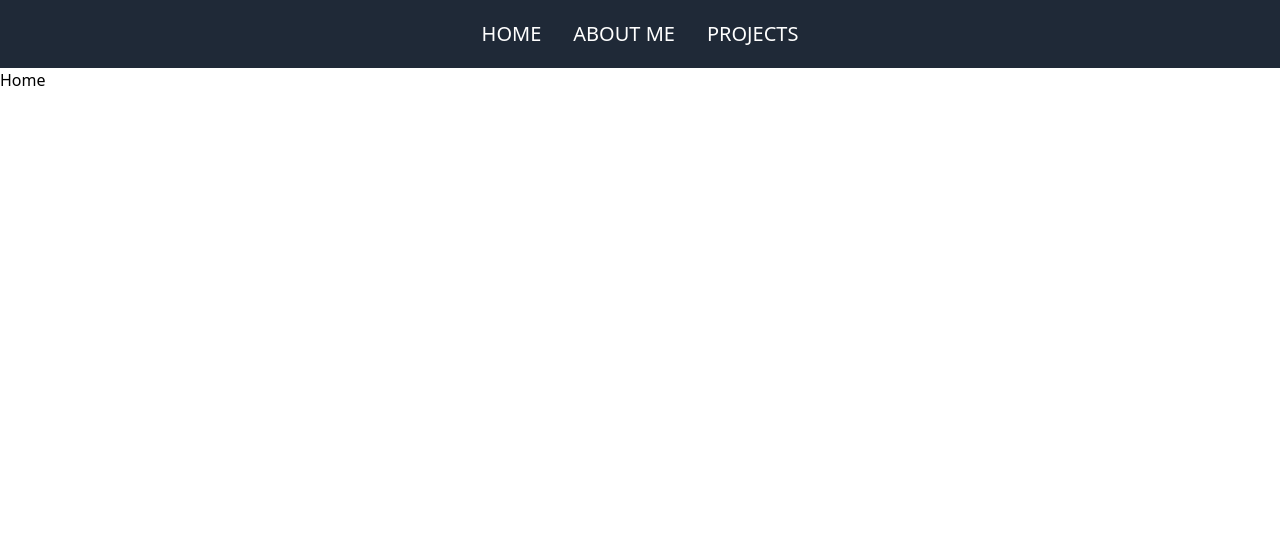
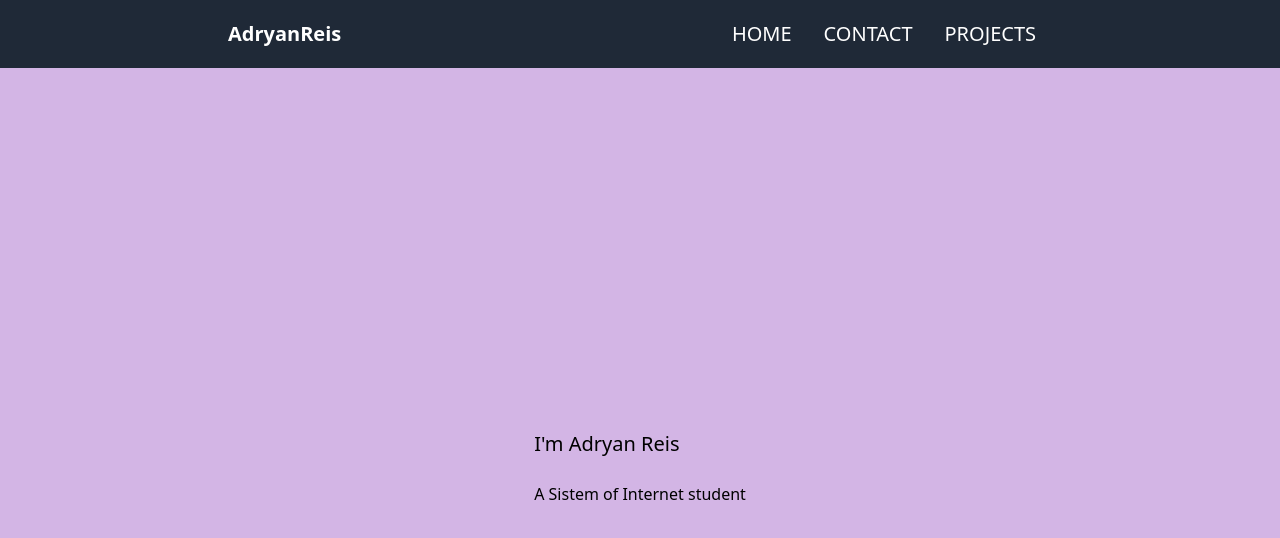
Before and after one commit to Nasc1mento/my-portfolio, a React (Vite) app: page / in a window 1280 px wide. Shown: the top 538 px of the page. Built offline with nearby package versions, Linux system fonts and the light colour scheme.

Commit message:
navbar styling

```diff
--- a/src/App.tsx
+++ b/src/App.tsx
@@ -1,7 +1,7 @@
 import Layout from './routes/Layout'
 import Home from './routes/Home'
 import Projects from './routes/Projects'
-import About from './routes/About'
+import Contact from './routes/Contact'
 import { BrowserRouter, Route, Routes } from 'react-router-dom';
 
 function App() {
@@ -11,7 +11,7 @@ function App() {
         <Route path="/" element={<Layout />} >
           <Route index element={<Home />} />
           <Route path="projects" element={<Projects />}/>
-          <Route path="about" element={<About />}/>
+          <Route path="contact" element={<Contact />} />
         </Route>
       </Routes>
     </BrowserRouter>
--- /dev/null
+++ b/src/components/Home/TextPage.tsx
@@ -0,0 +1,15 @@
+import React, { Component } from 'react'
+
+export default class TextPage extends Component {
+  render() {
+    return (
+        <div className="grid place-items-center h-screen">
+            <div>
+                <h1 className="text-xl">I'm Adryan Reis</h1>
+                <br />
+                <p>A Sistem of Internet student</p>
+            </div>
+        </div>
+    )
+  }
+}
--- a/src/components/Navbar.tsx
+++ b/src/components/Navbar.tsx
@@ -3,13 +3,16 @@ import { Outlet, Link } from "react-router-dom";
 const Navbar = () => {
   return (
     <>
-      <nav className="p-5 bg-gray-800 md:flex md:items-center md:justify-center">
-        <ul className="md:flex">
+      <nav className="p-5 bg-gray-800 md:flex md:items-center md:justify-between">
+      <div>
+          <span className="text-xl text-white font-extrabold ml-52">AdryanReis</span>
+        </div>
+        <ul className="md:flex mr-52">
           <li className="mx-4">
             <Link className="text-xl text-white hover:text-cyan-500 duration-500" to="/">HOME</Link>
           </li>
           <li className="mx-4">
-            <Link className="text-xl text-white hover:text-cyan-500 duration-500" to="/About">ABOUT ME</Link>
+            <Link className="text-xl text-white hover:text-cyan-500 duration-500" to="/Contact">CONTACT</Link>
           </li>
           <li className="mx-4">
             <Link className="text-xl text-white hover:text-cyan-500 duration-500" to="/Projects">PROJECTS</Link>
--- a/src/index.css
+++ b/src/index.css
@@ -1,3 +1,7 @@
 @tailwind base;
 @tailwind components;
 @tailwind utilities;
+
+body{
+    background-color: #d3b5e5;
+}
--- a/src/routes/About.tsx
+++ b/src/routes/Contact.tsx
@@ -1,9 +1,9 @@
 import React, { Component } from 'react'
 
-export default class About extends Component {
+export default class Contact extends Component {
   render() {
     return (
-      <div>About</div>
+      <div>Contact</div>
     )
   }
 }
--- a/src/routes/Home.tsx
+++ b/src/routes/Home.tsx
@@ -1,9 +1,10 @@
 import React, { Component } from 'react'
+import TextPage from '../components/Home/TextPage'
 
 export default class Home extends Component {
   render() {
     return (
-      <div>Home</div>
+      <TextPage />
     )
   }
 }
```
